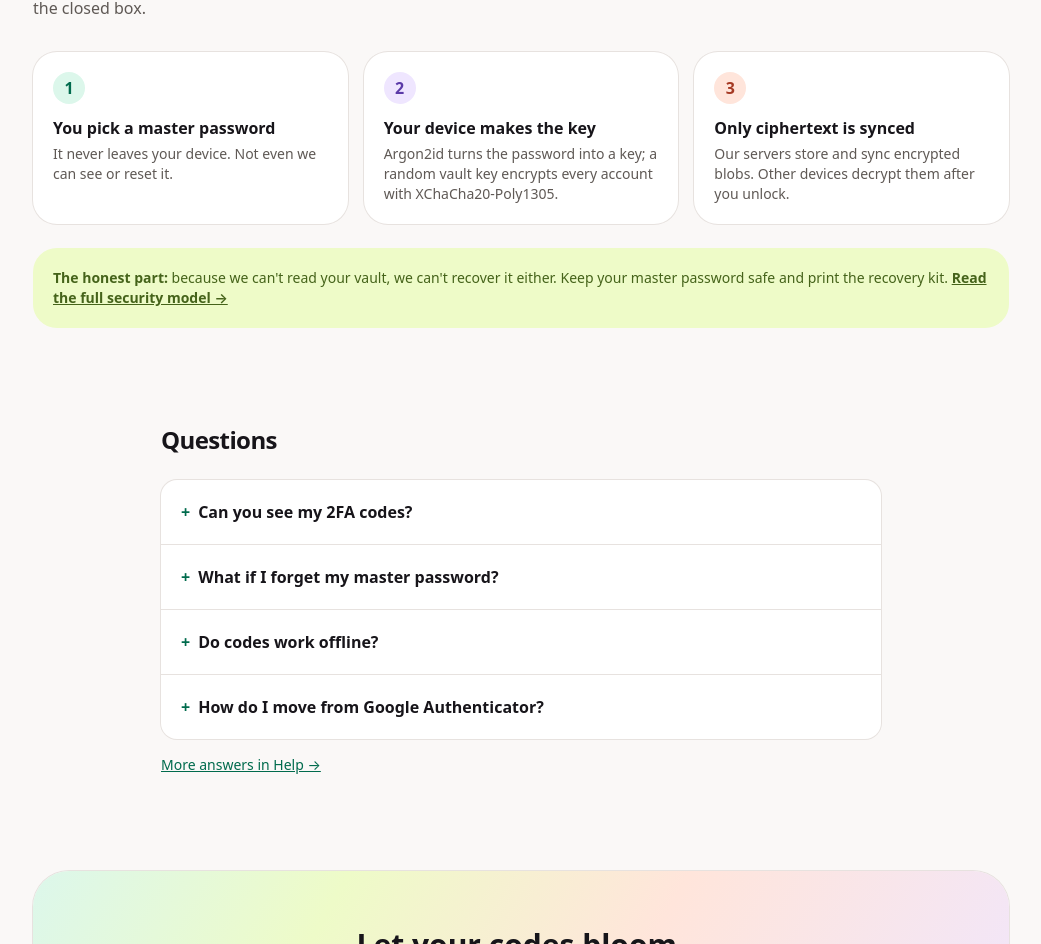
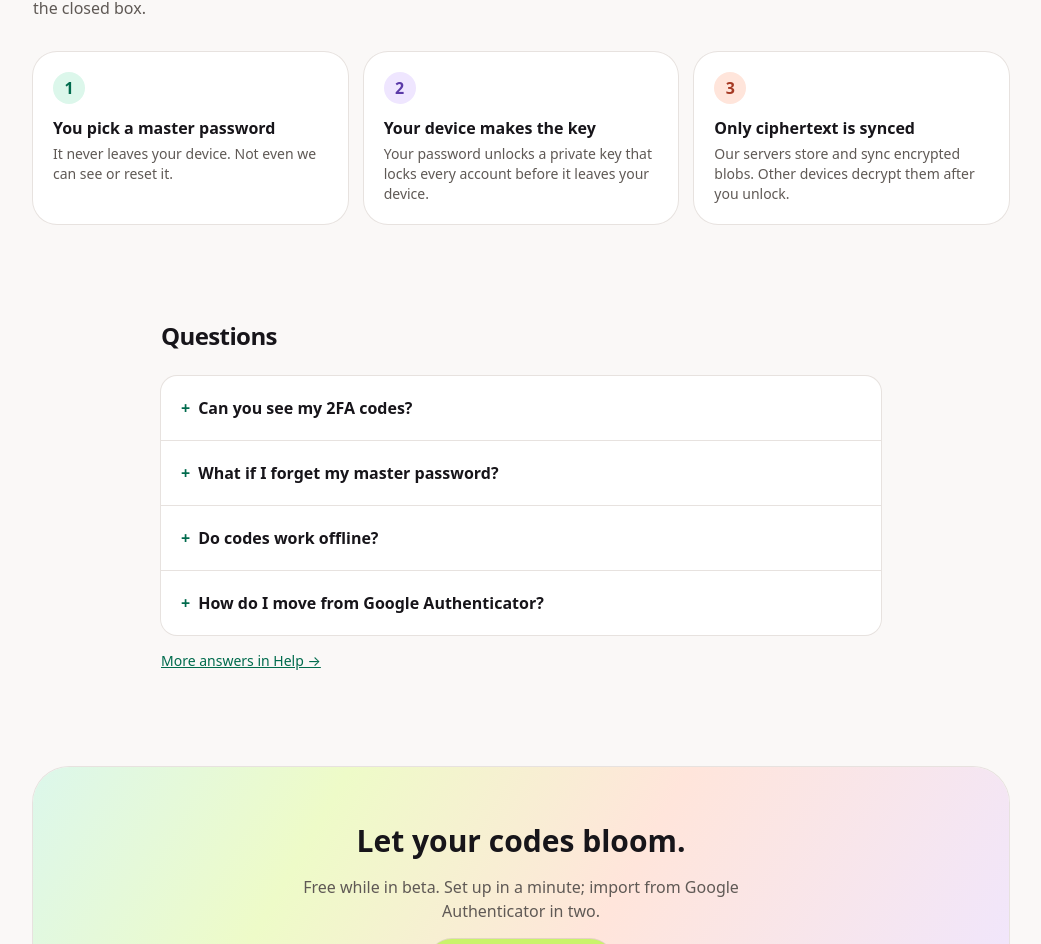
Before and after one commit to urmirahman/authenticator, a Next.js app in the folder apps/web/: page / in a window 1280 px wide. Shown: the part 1215-2159 px from the top of the page, without its empty margins (119-1160 px from the left). Built offline with nearby package versions, Linux system fonts and the light colour scheme; no server answers.

Commit message:
feat(web): simpler encryption step, remove honest part box

```diff
--- a/apps/web/src/app/(public)/page.tsx
+++ b/apps/web/src/app/(public)/page.tsx
@@ -55,7 +55,7 @@ const STEPS = [
   {
     n: 2,
     title: 'Your device makes the key',
-    text: 'Argon2id turns the password into a key; a random vault key encrypts every account with XChaCha20-Poly1305.',
+    text: 'Your password unlocks a private key that locks every account before it leaves your device.',
   },
   {
     n: 3,
@@ -165,13 +165,6 @@ export default function LandingPage() {
             </li>
           ))}
         </ol>
-        <div className="meadow-chip-lime mt-6 rounded-xl p-5 text-sm">
-          <strong>The honest part:</strong> because we can&apos;t read your vault, we can&apos;t
-          recover it either. Keep your master password safe and print the recovery kit.{' '}
-          <Link href="/security" className="font-semibold underline">
-            Read the full security model →
-          </Link>
-        </div>
       </section>
 
       {/* FAQ */}
```
